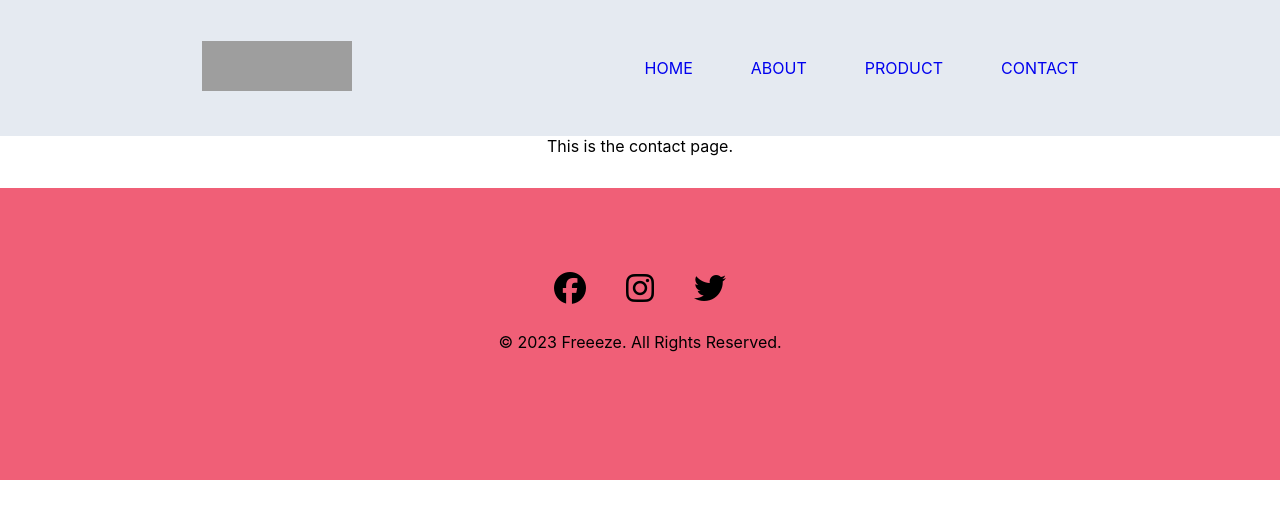
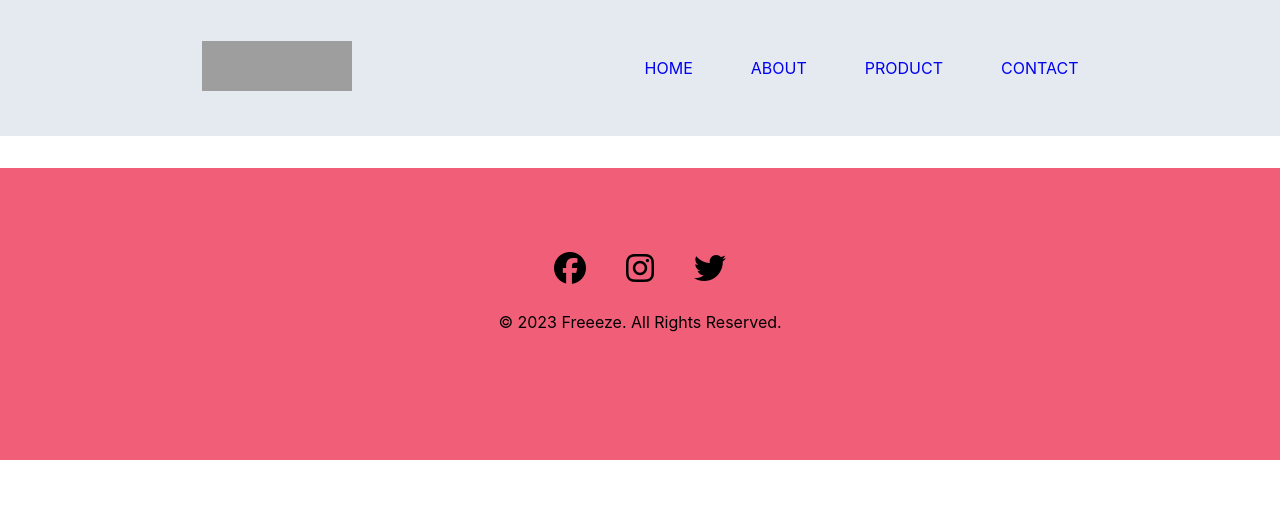
Before and after one commit to tzfocus7/Frozen-Restaurant-website, a React (Create React App) app: page /Contact in a window 1280 px wide. Shown: the top 518 px of the page. Built offline with nearby package versions, Linux system fonts and the light colour scheme; grey boxes are pictures that could not be loaded.

Commit message:
added images

```diff
--- a/src/Pages/Contact/Contact.Js
+++ b/src/Pages/Contact/Contact.Js
@@ -2,8 +2,8 @@ import React from 'react'
 
 function Contact() {
   return (
-    <div>
-        This is the contact page.
+    <div className='contact'>
+
     </div>
   )
 }
```
Also changed, not shown: Images/Location.png (added), Images/Map.jpg (added).
